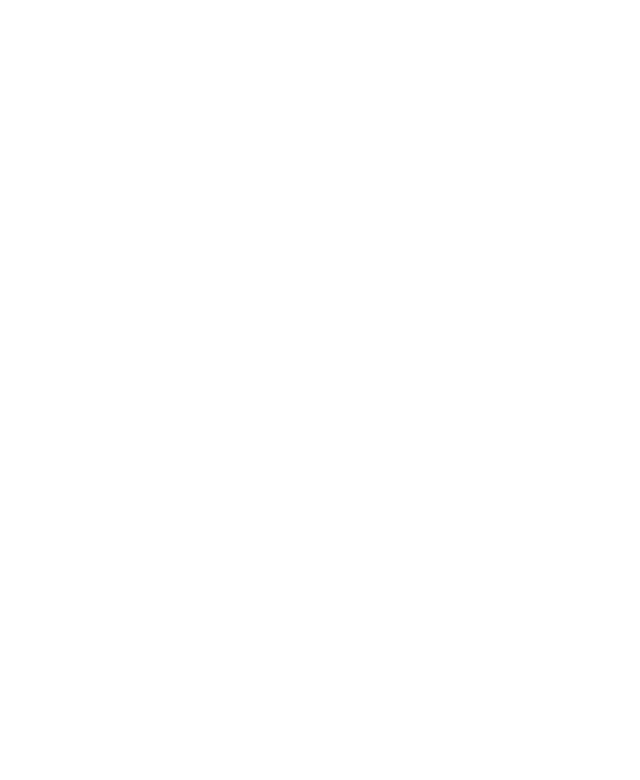
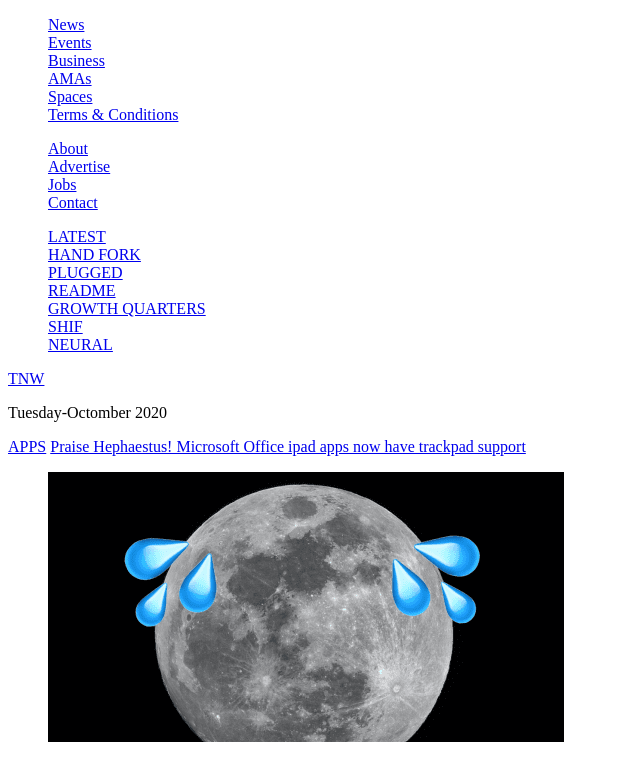
Before and after one commit to SuyashFowdar/Project_2_Responsiveness, a website: page index.html in a window 1280 px wide. Shown: the whole page, without its empty margins (0-640 px from the left). Drawn offline with Linux system fonts and the light colour scheme.

Commit message:
added the header main

```diff
--- a/index.html
+++ b/index.html
@@ -2,15 +2,63 @@
 <html lang="en">
 
 <head>
-  <meta charset="UTF-8" >
-  <meta name="viewport" content="width=device-width, initial-scale=1.0">
-  <link rel="stylesheet" href="style.css">
-  <!-- <link rel="icon" type="image/ico" href="favicon.ico"/> -->
-  <title>TNW</title>
+    <meta charset="UTF-8">
+    <meta name="viewport" content="width=device-width, initial-scale=1.0">
+    <link rel="stylesheet" href="style.css">
+    <!-- <link rel="icon" type="image/ico" href="favicon.ico"/> -->
+    <title>TNW</title>
+    <link rel="stylesheet" href="style.css">
 </head>
 
 <body>
+    <header>
+        <nav>
+            <div>
+                <ul class="nav-topFirst">
+                    <li><a href="#">News</a></li>
+                    <li><a href="#">Events</a></li>
+                    <li><a href="#">Business</a></li>
+                    <li><a href="#">AMAs</a></li>
+                    <li><a href="#">Spaces</a></li>
+                    <li><a href="#">Terms & Conditions</a></li>
+                </ul>
+                <ul class="nav-topLast">
+                    <li><a href="#">About</a></li>
+                    <li><a href="#">Advertise</a></li>
+                    <li><a href="#">Jobs</a></li>
+                    <li><a href="#">Contact</a></li>
+                </ul>
+            </div>
+            <div>
+                <ul class="nav-bottom">
+                    <li><a href="#">LATEST</a></li>
+                    <li><a href="#">HAND FORK</a></li>
+                    <li><a href="#">PLUGGED</a></li>
+                    <li><a href="#">README</a></li>
+                    <li><a href="#">GROWTH QUARTERS</a></li>
+                    <li><a href="#">SHIF</a></li>
+                    <li><a href="#">NEURAL</a></li>
+                </ul>
+                <div></div>
+            </div>
+        </nav>
+    </header>
+    <main>
+        <section>
+            <div>
+                <a href="#">TNW</a>
+                <p>Tuesday-Octomber 2020</p>
+                <a href="#">APPS</a>
+                <a href="#">Praise Hephaestus! Microsoft Office ipad apps now have trackpad support</a>
 
+                <figure>
+                    <img src="assets/img/section-2-1.png" alt="nasa-new">
+                    <figcaption></figcaption>
+                </figure>
+
+            </div>
+        </section>
+    </main>
 </body>
 
 </html>
--- a/style.css
+++ b/style.css
@@ -0,0 +1,12 @@
+/* * {
+    box-sizing: border-box;
+    padding: 0;
+    margin: 0;
+} */
+
+.nav-topFirst li,
+.nav-topLast li,
+.nav-bottom li {
+    list-style: none;
+    text-decoration: none;
+}
```
